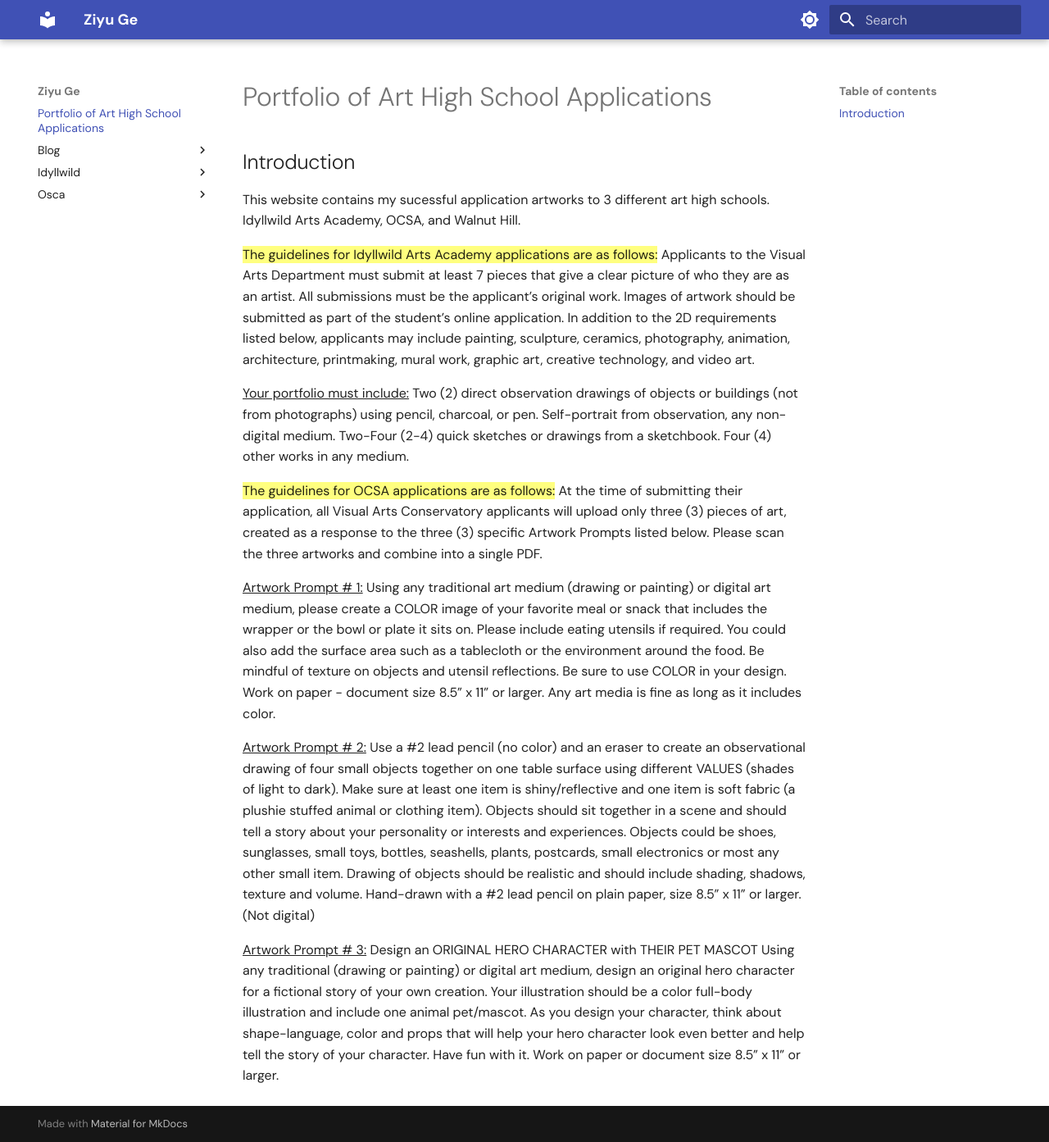
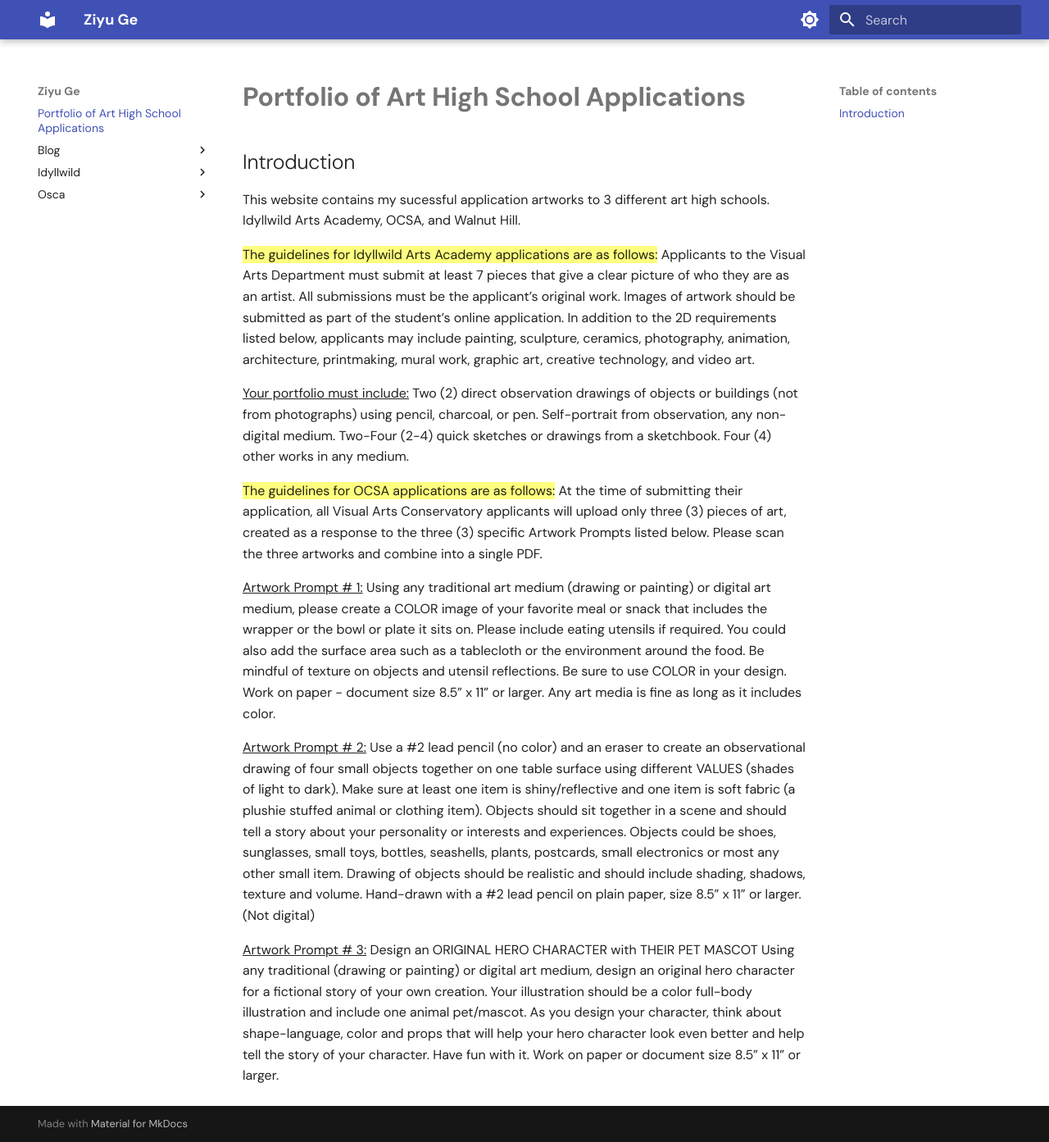
Before and after one commit to ziyuge27/ziyuge-website, an MkDocs documentation site: the page built from docs/index.md, in a window 1280 px wide and 1393 px high. Shown: the whole window at 82% size. Built offline with MkDocs 1.6.1 and Material for MkDocs 9.7.7, drawn with Linux system fonts in a browser that asks for light colours.

Commit message:
bold text attempt 1

```diff
--- a/docs/index.md
+++ b/docs/index.md
@@ -1,4 +1,4 @@
-# Portfolio of Art High School Applications
+# __Portfolio of Art High School Applications__
 
 ## Introduction
 
```
